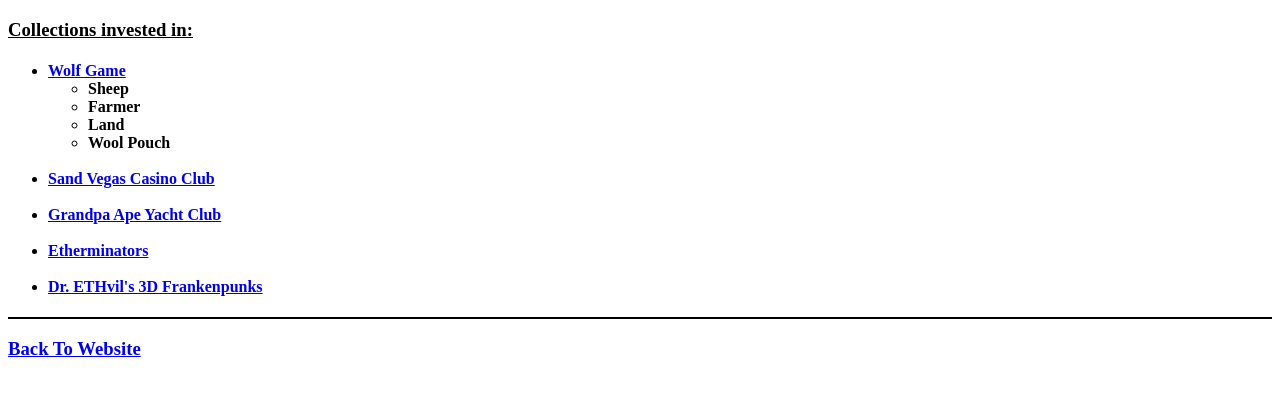
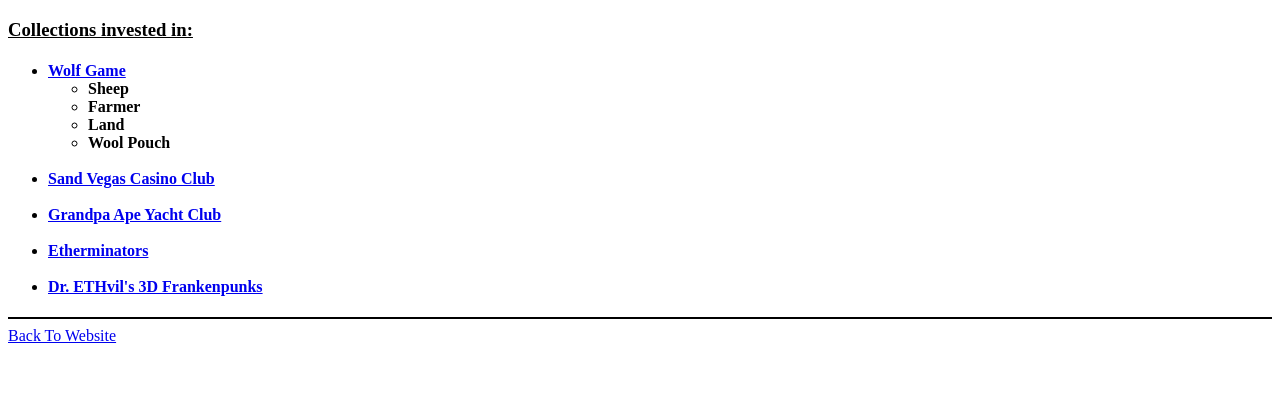
Before and after one commit to bullseyecalg/NFT-cv, a plain HTML site: page Collections.html in a window 1280 px wide. Drawn offline with Linux system fonts and the light colour scheme.

Commit message:
Updated href

```diff
--- a/Collections.html
+++ b/Collections.html
@@ -27,9 +27,7 @@
   </h4>
   </ul>
   <hr size=2 noshade color=black>
-  <a href="index.html">
-    <h3>Back To Website</h3>
-  </a>
+  <a href="index.html">Back To Website</a>
 
 </body>
 
```
